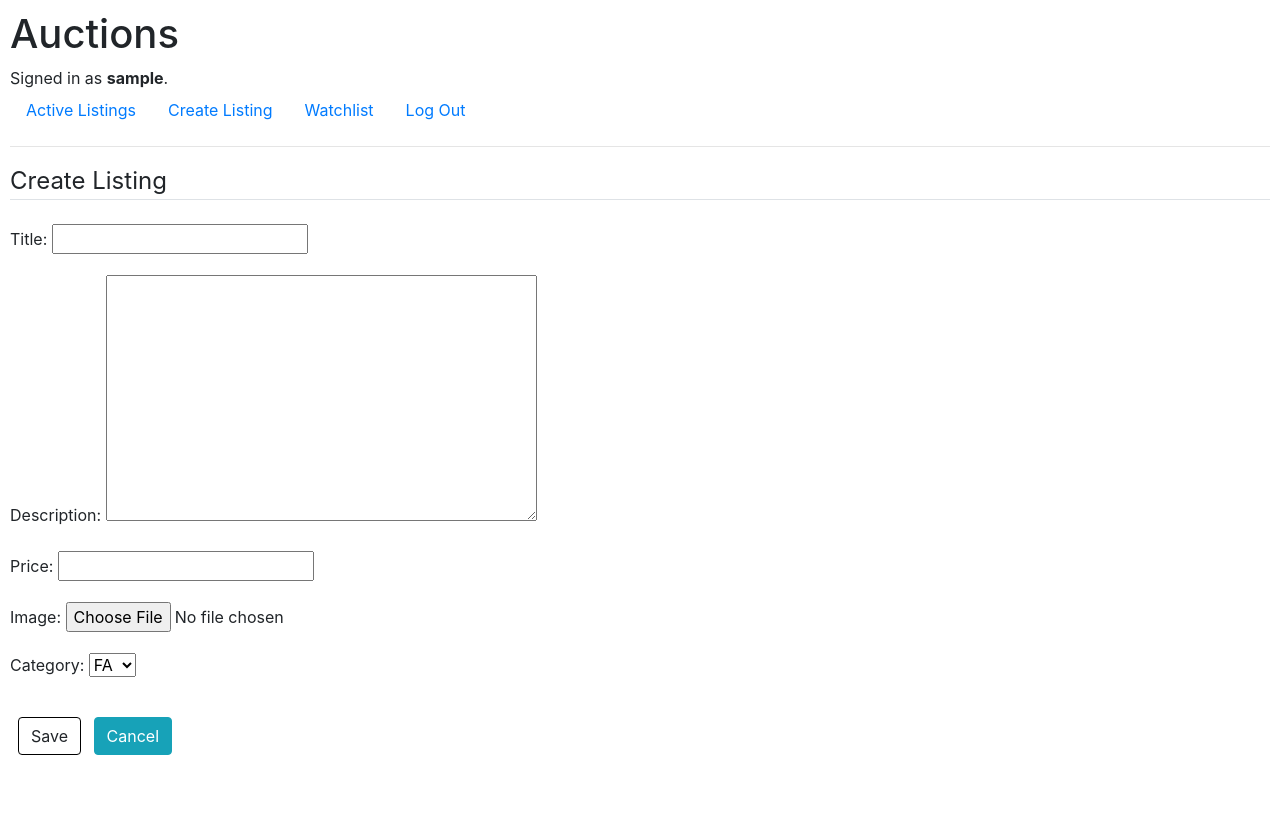
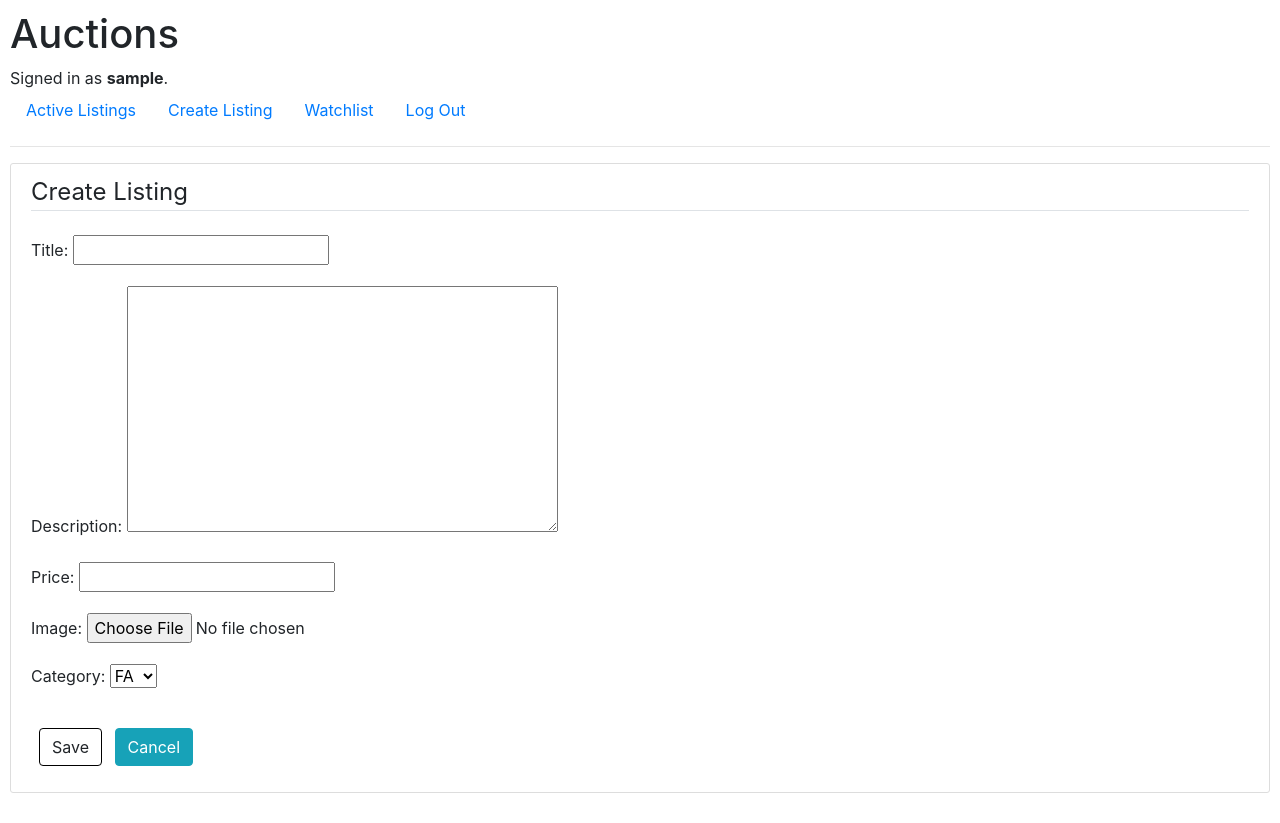
Before and after one commit to Smilkoski/commerce, a Django app: page /create/ in a window 1280 px wide. Before the commit the page ends 755 px from the top, so only its background shows below. Run offline with Django 3.2, Linux system fonts and the light colour scheme; the visitor is signed in with stand-in values (Sample User, id 1); some libraries are stand-ins or nearby versions.

Commit message:
add style for article

```diff
--- a/auctions/static/auctions/styles.css
+++ b/auctions/static/auctions/styles.css
@@ -1,3 +1,21 @@
 body {
     padding: 10px;
 }
+
+.content-section {
+    background: #ffffff;
+    padding: 10px 20px;
+    border: 1px solid #dddddd;
+    border-radius: 3px;
+    margin-bottom: 20px;
+
+    display: block;
+}
+.content-section img{
+    width: 300px;
+    height: 300px;
+}
+
+.article-content{
+    display: inline-block;
+}
```
